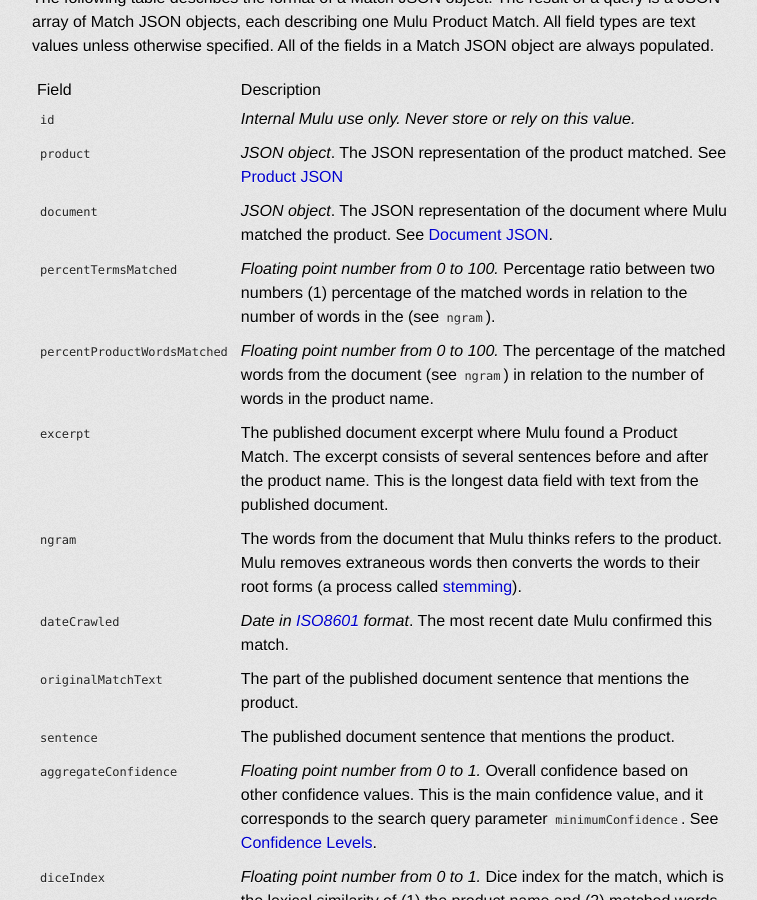
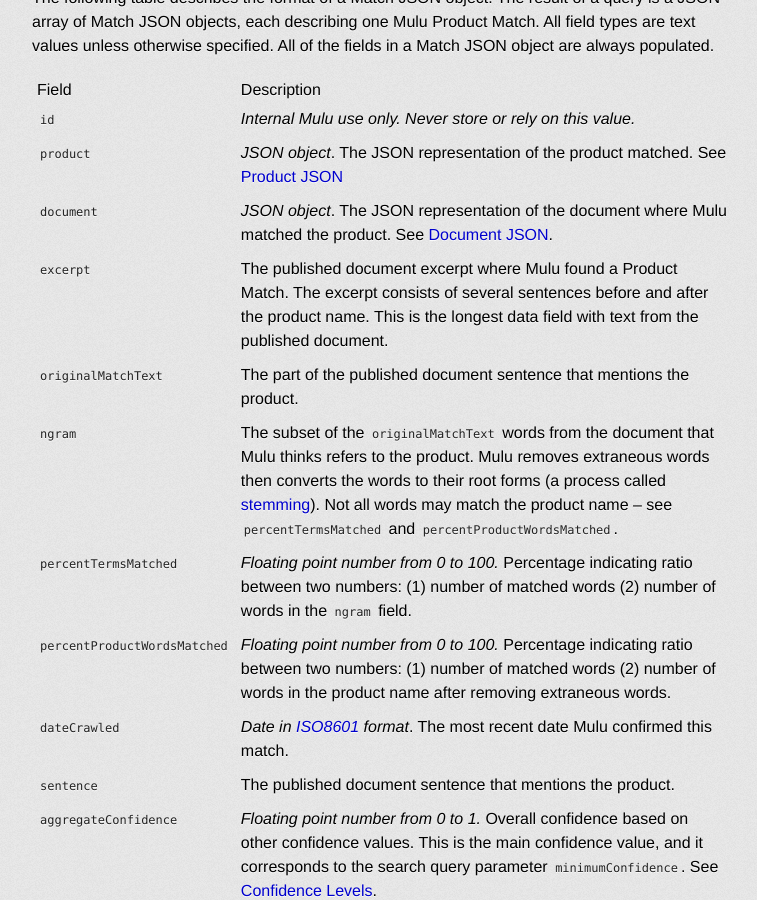
Before and after one commit to mulu/mulu.github.io, a Jekyll site: the page built from docs/api_overview.md, in a window 1280 px wide and 900 px high, scrolled down 6241 px. Shown: the whole window, without its empty margins (258-1015 px from the left). Built offline with Jekyll 4.4.1, drawn with Linux system fonts in a browser that asks for light colours; some web fonts are replaced.

Commit message:
fixed percent field descriptions

```diff
--- a/docs/api_overview.md
+++ b/docs/api_overview.md
@@ -205,12 +205,12 @@
 | `id` | _Internal Mulu use only. Never store or rely on this value._ |
 | `product` | _JSON object_. The JSON representation of the product matched. See [Product&nbsp;JSON](#prodFields)|
 | `document` | _JSON object_. The JSON representation of the document where Mulu matched the product. See  [Document&nbsp;JSON](#docFields). |
-| `percentTermsMatched` | _Floating point number from 0 to 100._ Percentage ratio between two numbers (1) percentage of the matched words in relation to the number of words in the  (see `ngram`). |
-| `percentProductWordsMatched` | _Floating point number from 0 to 100._ The percentage of the matched words from the document (see `ngram`) in relation to the number of words in the product name. |
 | `excerpt` | The published document excerpt where Mulu found a Product Match. The excerpt consists of several sentences before and after the product name. This is the longest data field with text from the published document. |
-| `ngram` | The words from the document that Mulu thinks refers to the product. Mulu removes extraneous words then converts the words to their root forms (a process called [stemming](http://en.wikipedia.org/wiki/Stemming)). |
+| `originalMatchText` | The part of the published document sentence that mentions the product. |
+| `ngram` | The subset of the `originalMatchText` words from the document that Mulu thinks refers to the product. Mulu removes extraneous words then converts the words to their root forms (a process called [stemming](http://en.wikipedia.org/wiki/Stemming)). Not all words may match the product name -- see `percentTermsMatched` and `percentProductWordsMatched`. |
+| `percentTermsMatched` | _Floating point number from 0 to 100._ Percentage indicating ratio between two numbers: (1) number of matched words (2) number of words in the `ngram` field. |
+| `percentProductWordsMatched` | _Floating point number from 0 to 100._ Percentage indicating ratio between two numbers: (1) number of matched words (2) number of words in the product name after removing extraneous words.  |
 | `dateCrawled` | _Date in [ISO8601](http://en.wikipedia.org/wiki/ISO_8601) format_. The most recent date Mulu confirmed this match. |
-| `originalMatchText` | The part of the published document sentence that mentions the product. |
 | `sentence` | The published document sentence that mentions the product. |
 | `aggregateConfidence` |  _Floating point number from 0 to 1._ Overall confidence based on other confidence values. This is the main confidence value, and it corresponds to the search query parameter `minimumConfidence`. See [Confidence&nbsp;Levels](#confidencelevels).|
 | `diceIndex` | _Floating point number from 0 to 1._  Dice index for the match, which is the lexical similarity of (1) the product name and (2) matched words returned in the `ngram` field . See [Confidence&nbsp;Levels](#confidencelevels).|
```
